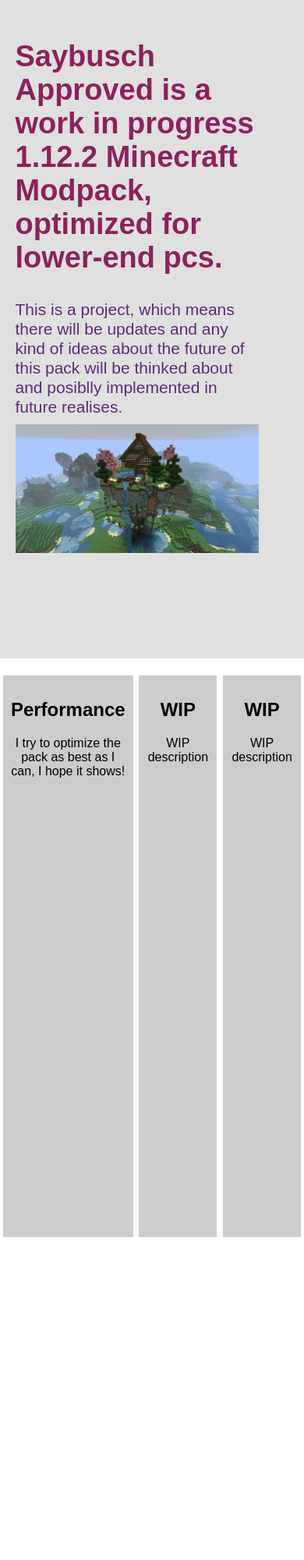
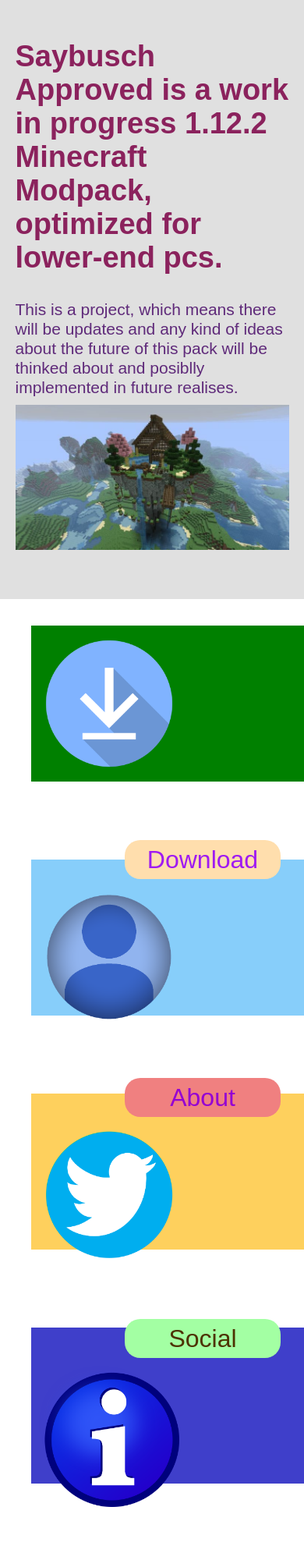
Before and after one commit to Saybusch/SaybuschApproved, a website built with Vite: page index.html in a window 390 px wide. Shown: the top 2000 px of the page at 78% size. Before the commit the page ends 1590 px from the top, so only its background shows below. Built offline with nearby package versions, Linux system fonts and the light colour scheme.

Commit message:
download page mobile use beta

```diff
--- a/index.html
+++ b/index.html
@@ -62,5 +62,21 @@
          </p>
 	      </div>
       </div>
+  <div class="mcontainer">
+    <ul>
+    <div class="mcolumn">
+      <li class="mo1"><img src="download.png"><a href="download.html"><button>Download</button></a></li>
+    </div>
+    <div class="mcolumn">
+      <li class="mo2"><img src="info.png"><a href="contact.html"><button>About</button></a></li>
+    </div>
+    <div class="mcolumn">
+      <li class="mo3"><img src="social.png"><a href="contact.html"><button>Social</button></a></li>
+    </div>
+    <div class="mcolumn">
+      <li class="mo4"><img src="help.png"><a href="help.html"><button>Help</button></a></li>
+    </div>
+    </ul>
+  </div>
 </body>
 </html>
--- a/style.css
+++ b/style.css
@@ -4,93 +4,10 @@
   font-family: sans-serif;
   margin: 0px;
 }
-.tr1
-{
-  text-align: center;
-  font-size: 48px;
-  color: darkgreen;
-}
-.tr2{
-  text-decoration: none;
-  color: yellowgreen;
-  font-size: 20px;
-}
-.tr2:hover{
-  color: purple;
-}
-.tr3
-{
-  border:2px purple solid;
-  padding: 2px;
-}
-.tr4
-{
-text-decoration: none;
-color: #572174;
-}
-.tr4:hover{
-  color: #AD2A2A
-}
-.tr5
-{
- color: #117777;
-  font-size: 20px;
-  margin-left: 7px;
-}
-.tr6
-{
-  text-decoration: none;
-  text-align: justify;
-  font-size: 20px;
-  color: darkgreen;
-}
-.tr6 a
-{
-  text-decoration: none;
-  text-align: justify;
-  font-size: 22px;
-  color: #572174;
-}
-.tr6 a:hover
-{
-  text-decoration: none;
-  text-align: justify;
-  font-size: 22px;
-  color: #AD2A2A;
-}
-.tr61{
-  text-decoration: none;
-  text-align: justify;
-  font-size: 22px;
-  color: darkgreen;
-  margin-left: 20px;
-}
-.tr62{
-  margin-left: 30px;
-}
-.tr63{
-  margin-left: 80px;
-}
-.tr7{
-  color: #117777;
-  font-size: 28px;
-  margin-left: 90px;
-}
-.tr8{
-  color: #5177B7;
-  font-size: 28px;
-  margin-left: 90px;
-}
 .title{
   background-color: #E0E0E0;
   width: 100%;
   height: 100%;
-}
-.tr7 img{
-  border:1px black solid;
-}
-.tr8 img{
-  border:1px black solid;
 }
 .navbar{
   background: 	#C0C0C0;
@@ -110,9 +27,6 @@
   width: 30px;
   margin-top: -7px;
   margin-right: 48px;
-}
-.active{
-  color: #228B22;
 }
 .navbar a{
 text-decoration: none!important;
@@ -198,22 +112,24 @@
    display: flex;
    align-items:center;
 }
-.tutorial img{
-  margin-top: 45px;
-  margin-bottom: 45px;
-  margin-left: 20px;
+.mcontainer{
+  display: none;
 }
 @media only screen and (max-width: 540px){
   html, body {
   font-family: sans-serif;
   box-sizing: border-box;
-  max-width: 100%;
+}
+  .title{
+  background-color: #E0E0E0;
+  width: 100%;
+  height: 768px;
 }
   .navbar{
     display: none;
-  }
+}
   #banner{
-  width: 90%;
+  width: 100%;
   color: #8B225D;
   top: 0;
   left: 0;
@@ -241,9 +157,79 @@
   margin-right: 0;
 }
   .column {
-	width: 100%;
-	height: 700px;
-	background-color: #cccccc;
-	text-align: center;
+  display: none;
 }
+  .mcontainer{
+  display: flex;
 }
+  .mcolumn{
+  height: 300px;
+  list-style: none;
+  border-radius: 25px;
+}
+  .mcolumn img{
+    width: 200px;
+    float: left;
+  }
+  .mcolumn button{
+    width: 200px;
+    height: 50px;
+    margin-top: 75px;
+    margin-right: 30px;
+    font-size: 32px;
+    float: right;
+    border-radius: 20px;
+    border: 0.5px;
+  }
+  .mo1{
+    width: 100%;
+    height: 200px;
+    background: #008000;
+  }
+  .mo1 button{
+    background: navajowhite;
+    color: #9F1AF2;
+  }
+  .mo2{
+    width: 100%;
+    height: 200px;
+    background: lightskyblue;
+  }
+  .mo2 button{
+    background: lightcoral;
+    color: darkviolet;
+  }
+  .mo2 img{
+    width: 160px;
+    margin-top: 20px;
+    margin-left: 20px;
+  }
+  .mo3{
+    width: 100%;
+    height: 200px;
+    background: #fed05d;
+  }
+  .mo3 button{
+    background: #a3ffa3;
+    color: #4d3200;
+  }
+  .mo3 img{
+    width: 168px;
+    margin-top: 16px;
+    margin-left: 16px;
+  }
+  .mo4{
+    width: 100%;
+    height: 200px;
+    background: #3f3fca;
+  }
+  .mo4 button{
+    background: #8c2b8c;
+    color: white;
+  }
+  .mo4 img{
+    width: 180px;
+    margin-top: 10px;
+    margin-left: 10px;
+  }
+}
--- /dev/null
+++ b/style_d.css
@@ -0,0 +1,142 @@
+html, body {
+  height: 100%;
+  width: 100%;
+  font-family: sans-serif;
+  margin: 0px;
+}
+.tr1
+{
+  text-align: center;
+  font-size: 48px;
+  color: darkgreen;
+}
+.tr2{
+  text-decoration: none;
+  color: yellowgreen;
+  font-size: 20px;
+}
+.tr2:hover{
+  color: purple;
+}
+.tr3
+{
+  border:2px purple solid;
+  padding: 2px;
+}
+.tr4
+{
+text-decoration: none;
+color: #572174;
+}
+.tr4:hover{
+  color: #AD2A2A
+}
+.tr5
+{
+ color: #117777;
+  font-size: 20px;
+  margin-left: 7px;
+}
+.tr6
+{
+  text-decoration: none;
+  text-align: justify;
+  font-size: 20px;
+  color: darkgreen;
+}
+.tr6 a
+{
+  text-decoration: none;
+  text-align: justify;
+  font-size: 22px;
+  color: #572174;
+}
+.tr6 a:hover
+{
+  text-decoration: none;
+  text-align: justify;
+  font-size: 22px;
+  color: #AD2A2A;
+}
+.tr61{
+  text-decoration: none;
+  text-align: justify;
+  font-size: 22px;
+  color: darkgreen;
+  margin-left: 20px;
+}
+.tr62{
+  margin-left: 30px;
+}
+.tr63{
+  margin-left: 80px;
+}
+.tr7{
+  color: #117777;
+  font-size: 28px;
+  padding: 5%;
+}
+.tr8{
+  color: #5177B7;
+  font-size: 28px;
+  padding: 5%;
+}
+.tr7 img{
+  border:1px black solid;
+}
+.tr8 img{
+  border:1px black solid;
+}
+.navbar{
+  background: 	#C0C0C0;
+  border-bottom:1px black solid;
+}
+.navbar ul{
+  display: inline-flex;
+  margin: 50px;
+}
+.navbar ul li{
+  list-style: none;
+  margin: 0 20px;
+  color: #5B21AA;
+  cursor: pointer;
+}
+.logo{
+  width: 30px;
+  margin-top: -7px;
+  margin-right: 48px;
+}
+.navbar a{
+text-decoration: none!important;
+color: #5B21AA;
+}
+.navbar a:hover{
+  color: #AD2A2A;
+}
+.password-btn{
+  right: 120px;
+  position: absolute;
+  text-decoration: none;
+  color: #AE662A;
+}
+.tutorial img{
+  margin-top: 45px;
+  margin-bottom: 45px;
+  margin-left: 20px;
+}
+@media only screen and (max-width: 540px){
+  .navbar{
+    display: none;
+  }
+  .tutorial img{
+    margin-top: 15px;
+    margin-bottom: 0px;
+    margin-left: 0px;
+    width: 100%;
+  }
+  .tr7 img[src="dow3.png"]{
+    height: 457px;
+    width: 260px;
+    margin-left: 10%;
+  }
+}
```
Also changed, not shown: download.html (+23 -3 lines), download.png (added), help.png (added), info.png (added), social.png (added).
